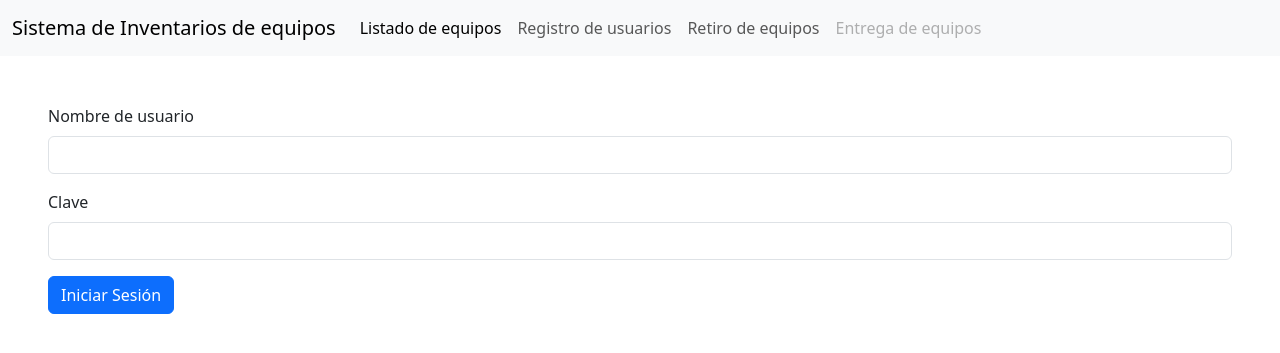
After one commit to aristides1000/video_editing_work_inventory_system, a PHP site: page /login.php in a window 1280 px wide. The commit adds this page. Shown: the top 353 px of the page. Run offline with PHP 8.4, Linux system fonts and the light colour scheme.

Commit message:
Feat: Add view to login.php

```diff
--- a/index.php
+++ b/index.php
@@ -1,7 +1,7 @@
 <?php
   include_once('./includes/header.php');
 ?>
-  <title>Index Page</title>
+  <title>Inicio</title>
 <?php
   include_once('./includes/navbar.php');
 ?>
--- /dev/null
+++ b/login.php
@@ -0,0 +1,22 @@
+<?php
+  include_once('./includes/header.php');
+?>
+  <title>Inicio de Sesión</title>
+<?php
+  include_once('./includes/navbar.php');
+?>
+
+  <form class="mx-5 mt-5">
+    <div class="mb-3">
+      <label for="exampleInputEmail1" class="form-label">Nombre de usuario</label>
+      <input type="email" class="form-control" id="exampleInputEmail1" aria-describedby="emailHelp">
+    </div>
+    <div class="mb-3">
+      <label for="exampleInputPassword1" class="form-label">Clave</label>
+      <input type="password" class="form-control" id="exampleInputPassword1">
+    </div>
+    <button type="submit" class="btn btn-primary">Iniciar Sesión</button>
+  </form>
+<?php
+  include_once('./includes/footer.php');
+?>
```
